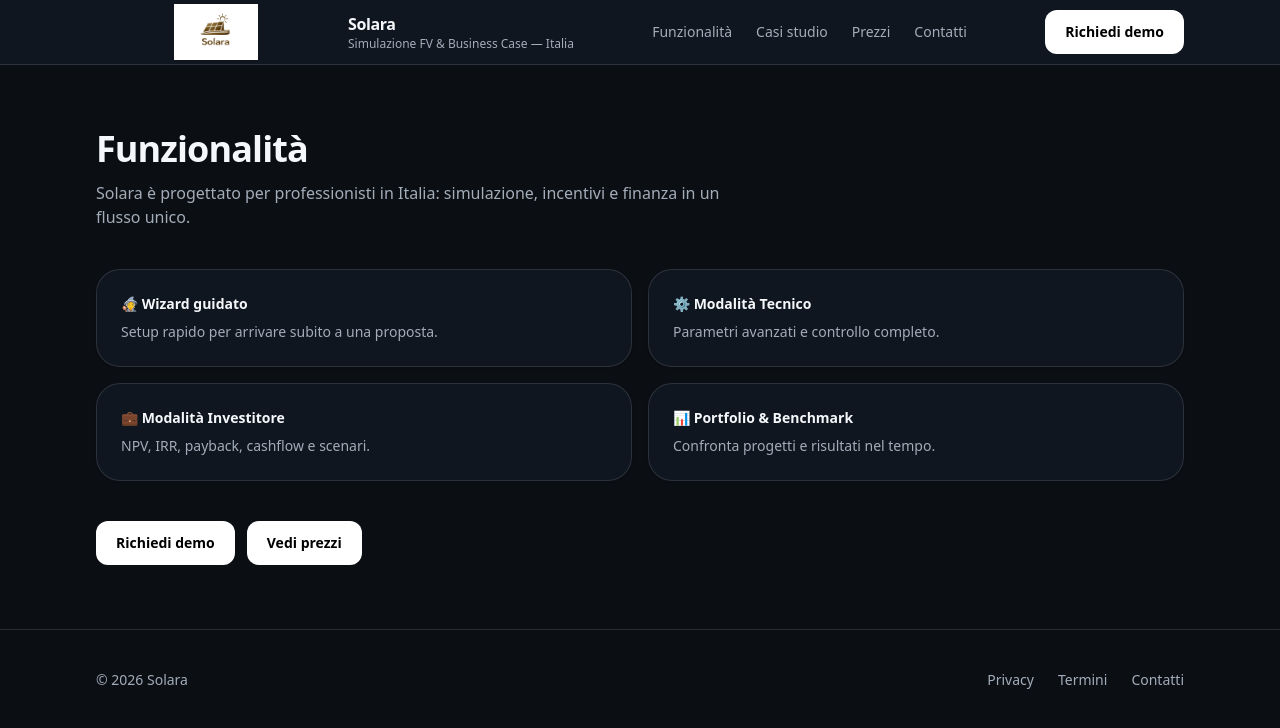
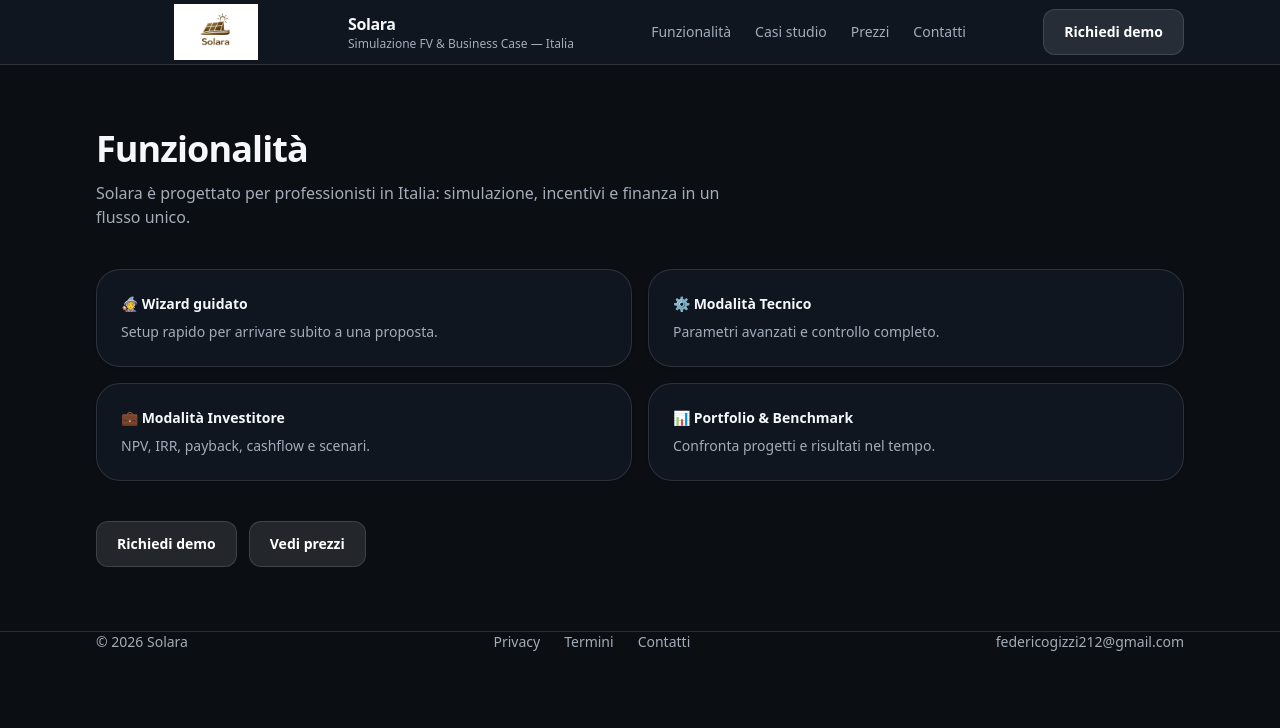
Before and after one commit to federicogizzi212-lab/solarsuite-web, a Next.js app: page /features in a window 1280 px wide. Shown: the top 728 px of the page. Built offline with nearby package versions, Linux system fonts and the light colour scheme.

Commit message:
Full dark premium redesign + buttons unified + contacts real + hero screenshot

```diff
--- a/app/contact/page.tsx
+++ b/app/contact/page.tsx
@@ -1,43 +1,62 @@
 import Container from "@/components/ui/Container";
-import Card from "@/components/ui/Card";
+import { Card } from "@/components/ui/Card";
+import Button from "@/components/ui/Button";
 
 export default function ContactPage() {
   return (
-    <main>
+    <main className="min-h-[70vh] bg-[var(--bg)] text-[var(--text)]">
       <Container>
-        <div className="py-20 max-w-3xl">
-          <h1 className="text-4xl font-semibold">Contatti</h1>
-          <p className="mt-4 text-[var(--muted)]">
-            Scrivici per informazioni commerciali o partnership.
+        <div className="py-16">
+          <h1 className="text-4xl font-semibold tracking-tight">Contatti</h1>
+          <p className="mt-3 max-w-2xl text-sm text-[var(--muted)]">
+            Scrivici o chiamaci: rispondiamo rapidamente e possiamo fissare una demo sul tuo caso reale.
           </p>
 
-          <div className="mt-10 grid gap-6">
+          <div className="mt-10 grid gap-6 lg:grid-cols-2">
+            <Card className="p-8">
+              <div className="text-sm font-semibold">Email</div>
+              <p className="mt-2 text-sm text-[var(--muted)]">
+                <a className="underline decoration-white/20 hover:decoration-white/50" href="mailto:federicogizzi212@gmail.com">
+                  federicogizzi212@gmail.com
+                </a>
+              </p>
 
-            <Card>
-              <div className="text-sm font-semibold">Email</div>
-              <a
-                href="mailto:info@solara.it"
-                className="mt-2 block text-lg underline"
-              >
-                info@solara.it
-              </a>
+              <div className="mt-6 text-sm font-semibold">Telefono</div>
+              <p className="mt-2 text-sm text-[var(--muted)]">
+                <a className="underline decoration-white/20 hover:decoration-white/50" href="tel:+39XXXXXXXXXX">
+                  +39 XXXXXXXXXX
+                </a>
+              </p>
+
+              <div className="mt-6 text-sm font-semibold">WhatsApp</div>
+              <p className="mt-2 text-sm text-[var(--muted)]">
+                <a className="underline decoration-white/20 hover:decoration-white/50" href="https://wa.me/39XXXXXXXXXX">
+                  Chat su WhatsApp
+                </a>
+              </p>
+
+              <div className="mt-8">
+                <Button href="/demo" variant="primary">Richiedi demo</Button>
+              </div>
+
+              <p className="mt-4 text-xs text-[var(--muted)]">
+                (Sostituisci XXXXXXXXXX con il tuo numero.)
+              </p>
             </Card>
 
-            <Card>
-              <div className="text-sm font-semibold">Vendite</div>
-              <a
-                href="mailto:sales@solara.it"
-                className="mt-2 block text-lg underline"
-              >
-                sales@solara.it
-              </a>
+            <Card className="p-8">
+              <div className="text-sm font-semibold">Cosa includere nel messaggio</div>
+              <ul className="mt-3 space-y-2 text-sm text-[var(--muted)]">
+                <li>• Taglia impianto e località</li>
+                <li>• Profilo consumi (anche stimato)</li>
+                <li>• Obiettivo: autoconsumo / ROI / riduzione bolletta</li>
+                <li>• Vincoli (tetto/area/orientamento) e incentivi</li>
+              </ul>
+
+              <div className="mt-8">
+                <Button href="/features" variant="secondary">Vedi funzionalità</Button>
+              </div>
             </Card>
-
-            <Card>
-              <div className="text-sm font-semibold">Telefono</div>
-              <div className="mt-2 text-lg">+39 333 0000000</div>
-            </Card>
-
           </div>
         </div>
       </Container>
--- a/app/globals.css
+++ b/app/globals.css
@@ -2,8 +2,7 @@
 @tailwind components;
 @tailwind utilities;
 
-/* Solara — Dark premium tokens */
-:root {
+:root{
   color-scheme: dark;
 
   --bg: #0b0f14;
@@ -13,26 +12,16 @@
   --text: #f5f7fa;
   --muted: #a3acb9;
 
-  --border: rgba(255, 255, 255, 0.12);
-  --border2: rgba(255, 255, 255, 0.18);
-
-  --shadow: rgba(0, 0, 0, 0.45);
+  --border: rgba(255,255,255,.12);
 }
 
-html,
-body {
+html, body{
   height: 100%;
   background: var(--bg);
   color: var(--text);
 }
 
-body {
-  min-height: 100%;
-}
-
-/* Optional: migliora leggibilità input/select in dark */
-input,
-select,
-textarea {
-  color: var(--text);
-}
+a{
+ color: inherit;
+ text-decoration: none;
+ }
--- a/app/layout.tsx
+++ b/app/layout.tsx
@@ -12,7 +12,7 @@ export const metadata: Metadata = {
 export default function RootLayout({ children }: { children: React.ReactNode }) {
   return (
     <html lang="it">
-      <body className="min-h-screen bg-[var(--bg)] text-[var(--text)] antialiased">
+      <body className="min-h-screen bg-[var(--bg)] text-[var(--text)]">
         <Header />
         {children}
         <Footer />
--- a/components/site/Footer.tsx
+++ b/components/site/Footer.tsx
@@ -4,16 +4,18 @@ export default function Footer() {
   return (
     <footer className="border-t border-[var(--border)] bg-[var(--bg)]">
       <Container>
-        <div className="flex flex-col gap-4 py-10 md:flex-row md:items-center md:justify-between">
-          <div className="text-sm text-[var(--muted)]">
-            © {new Date().getFullYear()} Solara
+        <div className="flex flex-col md:flex-row items-center justify-between gap-4 text-sm text-[var(--muted)]">
+          <div>© {new Date().getFullYear()} Solara</div>
+
+          <div className="flex gap-6">
+            <a href="/privacy" className="hover:text-white">Privacy</a>
+            <a href="/terms" className="hover:text-white">Termini</a>
+            <a href="/contact" className="hover:text-white">Contatti</a>
           </div>
 
-          <div className="flex flex-wrap gap-6 text-sm text-[var(--muted)]">
-            <a href="/privacy" className="hover:text-[var(--text)]">Privacy</a>
-            <a href="/terms" className="hover:text-[var(--text)]">Termini</a>
-            <a href="/contact" className="hover:text-[var(--text)]">Contatti</a>
-          </div>
+          <a href="mailto:federicogizzi212@gmail.com" className="hover:text-white">
+            federicogizzi212@gmail.com
+          </a>
         </div>
       </Container>
     </footer>
--- a/components/site/Header.tsx
+++ b/components/site/Header.tsx
@@ -33,7 +33,7 @@ export default function Header() {
           </nav>
 
           <div className="flex items-center gap-2">
-            <Button href="/contact" variant="primary">Richiedi demo</Button>
+            <Button href="/demo">Richiedi demo</Button>
           </div>
         </div>
       </Container>
--- a/components/ui/Button.tsx
+++ b/components/ui/Button.tsx
@@ -1,22 +1,23 @@
 export default function Button({
   children,
   href,
+  variant = "primary",
 }: {
   children: React.ReactNode;
   href: string;
+  variant?: "primary" | "secondary";
 }) {
+  // stesso stile per tutti i bottoni (premium + coerente)
+  const base =
+    "inline-flex items-center justify-center rounded-xl px-5 py-3 text-sm font-semibold transition " +
+    "bg-white/10 text-white border border-[var(--border)] hover:bg-white/15 " +
+    "focus:outline-none focus:ring-2 focus:ring-white/20";
+
+  // variant lasciato per futuro, ma ora non cambia nulla
+  void variant;
+
   return (
-    <a
-      href={href}
-      className="
-        inline-flex items-center justify-center
-        rounded-xl px-5 py-3
-        text-sm font-semibold
-        bg-white text-black
-        hover:bg-neutral-200
-        transition
-      "
-    >
+    <a href={href} className={base}>
       {children}
     </a>
   );
```
Also changed, not shown: demo/page.tsx (added, +46 -0 lines), app/icon.png (added).
